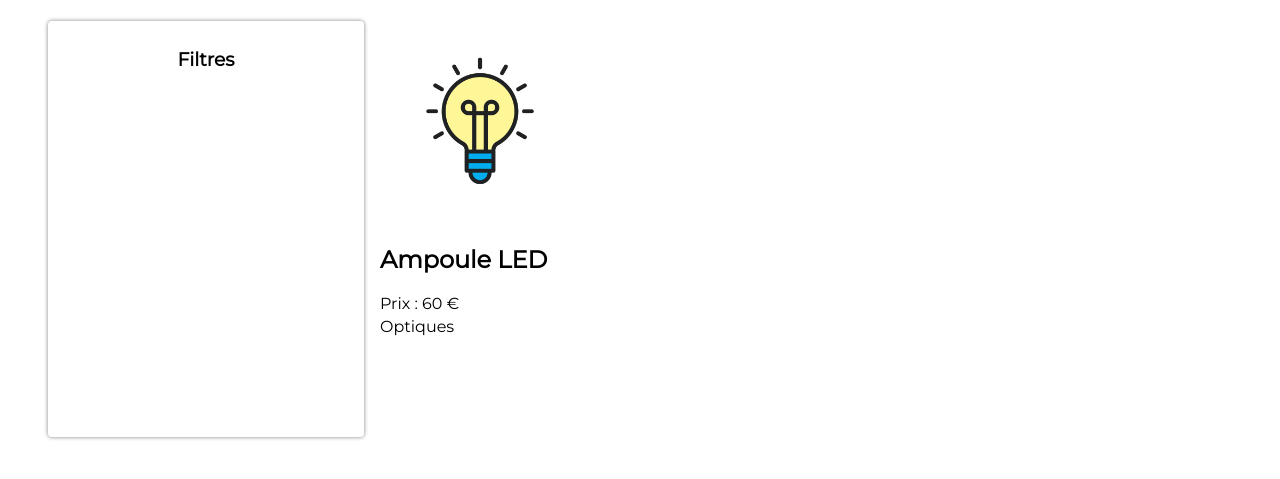
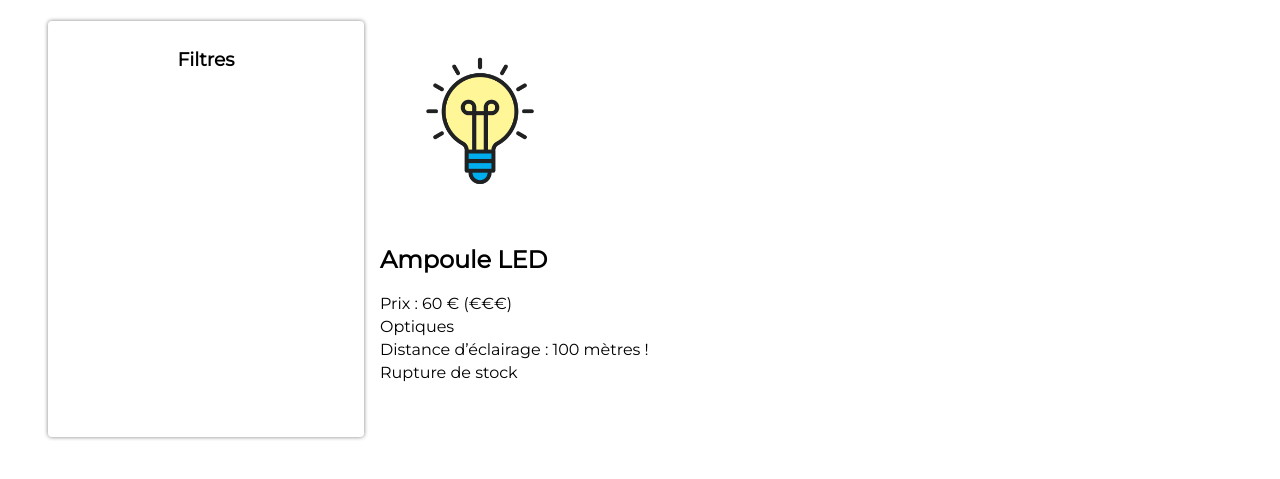
Before and after one commit to OBS2023/Sell_pieces_API_JS, a website: page index.html in a window 1280 px wide. Shown: the part 117-596 px from the top of the page. Drawn offline with Linux system fonts and the light colour scheme.

Commit message:
Evolution de la fiche ampoule LED (ajout des elements description et disponibilité).

```diff
--- a/index.html
+++ b/index.html
@@ -1,6 +1,6 @@
 
 <!DOCTYPE html>
-<html lang="En">
+<html lang="fr">
 	<head>
 		<meta charset="utf-8">
 		<title>Les Bonnes Pièces</title>
--- a/pieces.js
+++ b/pieces.js
@@ -1,19 +1,46 @@
-const respose = await fetch("pieces-autos.json");
-const pieces = await respose.json();
-//creation des elements
-const article = pieces[0];
+// const respose = await fetch("pieces-autos.json");
+// const pieces = await respose.json();
+// //creation des elements
+// const article = pieces[0];
+// const imageElement = document.createElement("img");
+// imageElement.src = article.image;
+// const nomElement = document.createElement("h2");
+// nomElement.innerHTML = article.nom;
+// const prixElement = document.createElement("p");
+// prixElement.innerHTML = `Prix : ${article.prix} €`;
+// const categorieElement = document.createElement("p");
+// categorieElement.innerHTML = article.categorie;
+
+// //ajout dans un parent existant
+// const sectionFiches = document.querySelector(".fiches");
+// sectionFiches.appendChild(imageElement);
+// sectionFiches.appendChild(nomElement);
+// sectionFiches.appendChild(prixElement);
+// sectionFiches.appendChild(categorieElement);
+
+const reponses = await fetch("pieces-autos.json");
+const pieces = await reponses.json();
+//je cree mes elements
+const articles = pieces[0];
 const imageElement = document.createElement("img");
-imageElement.src = article.image;
 const nomElement = document.createElement("h2");
-nomElement.innerHTML = article.nom;
 const prixElement = document.createElement("p");
-prixElement.innerHTML = `Prix : ${article.prix} €`;
 const categorieElement = document.createElement("p");
-categorieElement.innerHTML = article.categorie;
+const descriptionElement = document.createElement("p");
+const disponibiliteElement = document.createElement("p");
 
-//ajout dans un parent existant
+//je les donne des valeurs à mes elements
+imageElement.src = articles.image;
+nomElement.innerHTML = articles.nom;
+prixElement.innerHTML = `Prix : ${articles.prix} € (${articles.prix < 35 ? "€" : "€€€"})`;
+categorieElement.innerHTML = articles.categorie ?? "aucune categorie";
+descriptionElement.innerHTML = articles.description ?? "Aucune description";
+disponibiliteElement.innerHTML = ` ${articles.disponibilite == true ? "En stock" : "Rupture de stock"}`;
+
 const sectionFiches = document.querySelector(".fiches");
 sectionFiches.appendChild(imageElement);
 sectionFiches.appendChild(nomElement);
 sectionFiches.appendChild(prixElement);
 sectionFiches.appendChild(categorieElement);
+sectionFiches.appendChild(descriptionElement);
+sectionFiches.appendChild(disponibiliteElement);
```
